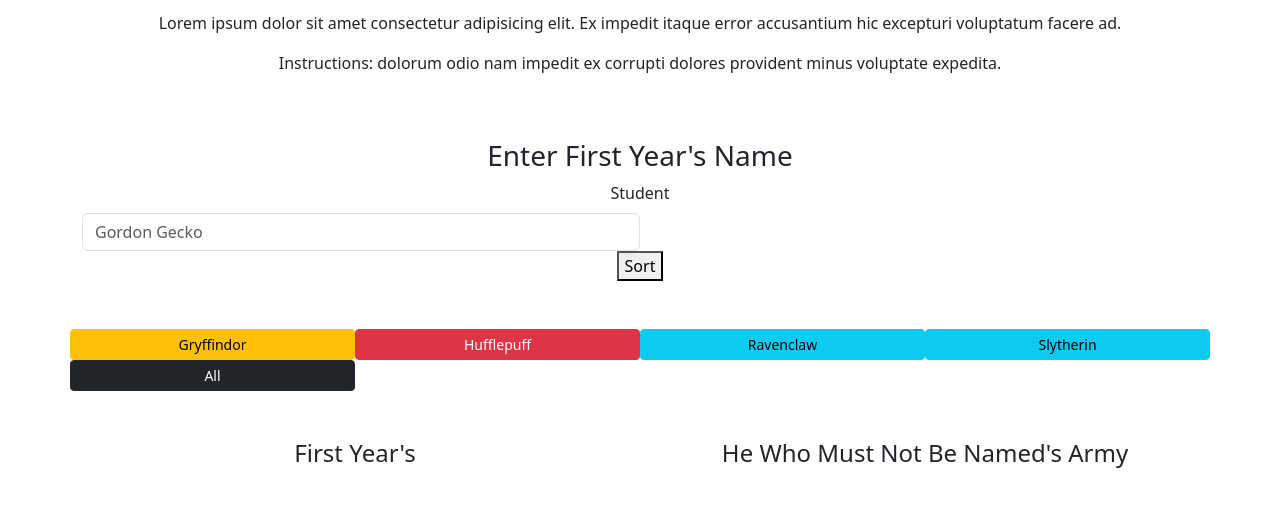
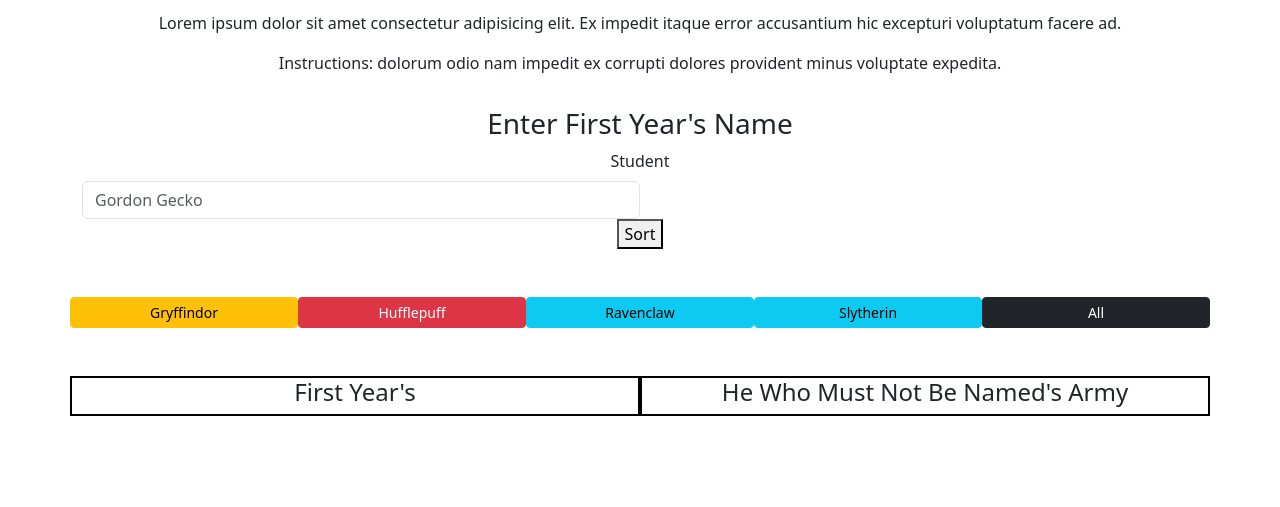
Before and after one commit to Gnashed/INDIVIDUAL-PROJECT-sorting-hat-v2, a plain HTML site: page index.html in a window 1280 px wide. Shown: the part 101-608 px from the top of the page. Drawn offline with nearby package versions, Linux system fonts and the light colour scheme.

Commit message:
Added a border to each classroom column.

```diff
--- a/index.html
+++ b/index.html
@@ -20,7 +20,7 @@
       <!-- ./HEADER -->
 
       <!-- Form -->
-      <section class="row mt-5">
+      <section class="row mt-3">
         <form>
           <h3>Enter First Year's Name</h3>
           <div>
@@ -30,24 +30,24 @@
           </div>
         </form>
       </section>
-      <!-- Form -->
+      <!-- ./Form -->
 
       <!-- Filter Buttons -->
-        <section class="row row-cols-4 mt-5">
+        <section class="row row-cols-5 mt-5">
           <button class="cat-filter btn btn-warning btn-sm col">Gryffindor</button>
           <button class="dog-filter btn btn-danger btn-sm col">Hufflepuff</button>
           <button class="dino-filter btn btn-info btn-sm col">Ravenclaw</button>
           <button class="dino-filter btn btn-info btn-sm col">Slytherin</button>
           <button class="all-filter btn btn-dark btn-sm col">All</button>
         </section>
-      <!-- Filter Buttons -->
+      <!-- ./Filter Buttons -->
 
       <!-- classroom -->
-      <section class="row mt-5">
-        <div class="col">
+      <section class="classroom row mt-5">
+        <div class="classroom-col col">
           <h4>First Year's</h4>
         </div>
-        <div class="col">
+        <div class="classroom-col col">
           <h4>He Who Must Not Be Named's Army</h4>
         </div>
       </section>
@@ -55,7 +55,7 @@
 
     </div> <!-- ./container -->
 
-  </div> <!-- ./#app -->
+  </div> <!-- #/app -->
 
   <script src="https://cdn.jsdelivr.net/npm/@popperjs/core@2.11.8/dist/umd/popper.min.js" integrity="sha384-I7E8VVD/ismYTF4hNIPjVp/Zjvgyol6VFvRkX/vR+Vc4jQkC+hVqc2pM8ODewa9r" crossorigin="anonymous"></script>
   <script src="https://cdn.jsdelivr.net/npm/bootstrap@5.3.3/dist/js/bootstrap.min.js" integrity="sha384-0pUGZvbkm6XF6gxjEnlmuGrJXVbNuzT9qBBavbLwCsOGabYfZo0T0to5eqruptLy" crossorigin="anonymous"></script>
--- a/main.css
+++ b/main.css
@@ -0,0 +1,3 @@
+.classroom-col {
+  border: 2px solid black;
+}
```
